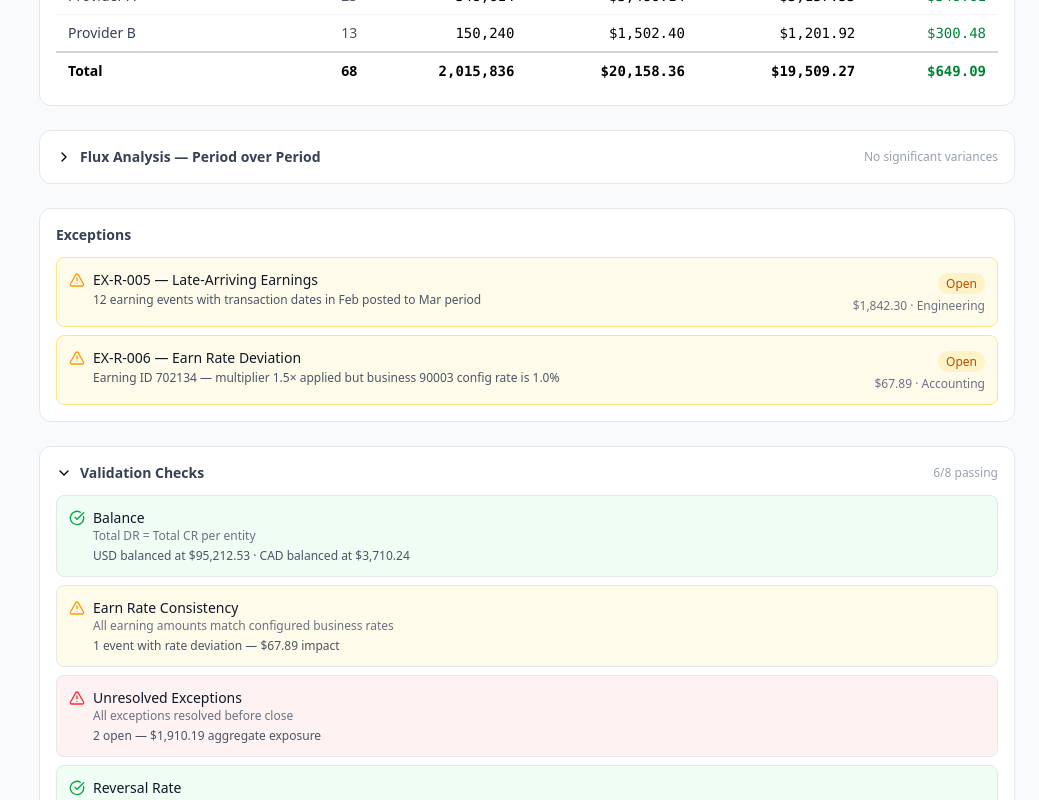
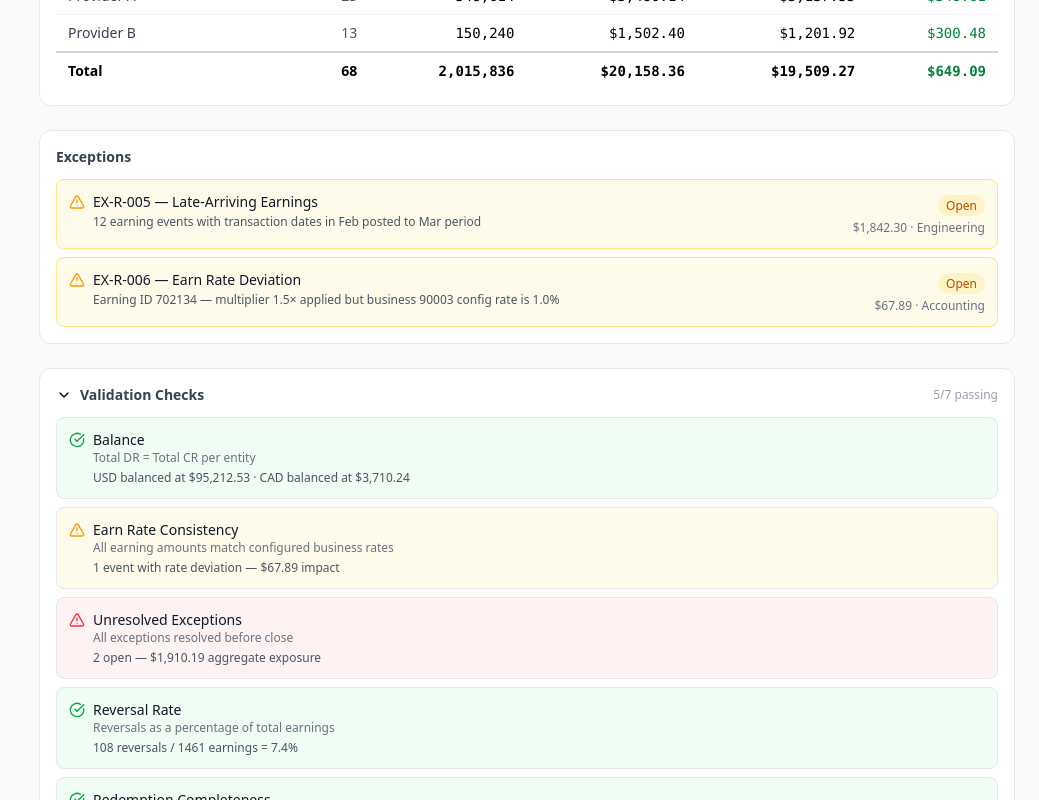
Before and after one commit to jkirihara1/ramp-case-study, a React (Vite) app in the folder part2/: page /activity in a window 1280 px wide. Shown: the part 980-1780 px from the top of the page, without its empty margins (241-1280 px from the left). Built offline with nearby package versions, Linux system fonts and the light colour scheme.

Commit message:
Remove Flux Analysis from Subledger Review

```diff
--- a/part2/src/pages/RewardsActivity.jsx
+++ b/part2/src/pages/RewardsActivity.jsx
@@ -1,5 +1,5 @@
 import { useState } from "react";
-import { CheckCircle, AlertTriangle, ChevronDown, ChevronRight, ArrowRight } from "lucide-react";
+import { CheckCircle, AlertTriangle, ChevronDown, ArrowRight } from "lucide-react";
 import { monthlyActivity, earnRateConfig, rollforward, BREAKAGE_RATE } from "../data/seedData";
 
 const fmt = (v) => new Intl.NumberFormat("en-US", { style: "currency", currency: "USD" }).format(v);
@@ -31,65 +31,16 @@ function buildAccountSummary(m) {
 }
 
 
-// ── Flux analysis (period-over-period by account) ────────────────────────────
-function computeFlux(selectedPeriod) {
-  const idx = periods.indexOf(selectedPeriod);
-  if (idx <= 0) return [];
-
-  const { usd: cu, cad: cc } = buildAccountSummary(monthlyActivity[selectedPeriod]);
-  const { usd: pu, cad: pc } = buildAccountSummary(monthlyActivity[periods[idx - 1]]);
-  const current = [...cu, ...cc];
-  const prior = [...pu, ...pc];
-
-  // Aggregate by glAccount + glName
-  const aggregate = (rows) => {
-    const map = {};
-    for (const r of rows) {
-      const key = `${r.glAccount}-${r.glName}`;
-      if (!map[key]) map[key] = { glAccount: r.glAccount, glName: r.glName, debit: 0, credit: 0 };
-      map[key].debit += r.debit;
-      map[key].credit += r.credit;
-    }
-    return map;
-  };
-
-  const currMap = aggregate(current);
-  const priorMap = aggregate(prior);
-  const allKeys = new Set([...Object.keys(currMap), ...Object.keys(priorMap)]);
-
-  const fluxRows = [];
-  for (const key of allKeys) {
-    const curr = currMap[key] || { glAccount: 0, glName: key, debit: 0, credit: 0 };
-    const pri = priorMap[key] || { debit: 0, credit: 0 };
-    const currNet = curr.debit - curr.credit;
-    const priorNet = pri.debit - pri.credit;
-    const change = currNet - priorNet;
-    const pctChange = priorNet !== 0 ? (change / Math.abs(priorNet)) * 100 : currNet !== 0 ? 100 : 0;
-
-    fluxRows.push({
-      glAccount: curr.glAccount || priorMap[key]?.glAccount,
-      glName: curr.glName,
-      current: currNet,
-      prior: priorNet,
-      change,
-      pctChange,
-      significant: Math.abs(pctChange) > 15,
-    });
-  }
-  return fluxRows.sort((a, b) => a.glAccount - b.glAccount);
-}
 
 export default function RewardsActivity({ selectedPeriod }) {
   const [filterEventType, setFilterEventType] = useState("All");
   const [filterCurrency, setFilterCurrency] = useState("All");
   const [validationsOpen, setValidationsOpen] = useState(true);
-  const [fluxOpen, setFluxOpen] = useState(false);
 
   const m = monthlyActivity[selectedPeriod];
   if (!m) return <div className="text-gray-500 p-8">No data for this period.</div>;
 
   const { usd: usdSummary, cad: cadSummary } = buildAccountSummary(m);
-  const fluxData = computeFlux(selectedPeriod);
 
   const usdDR = usdSummary.reduce((s, r) => s + r.debit, 0);
   const usdCR = usdSummary.reduce((s, r) => s + r.credit, 0);
@@ -167,19 +118,6 @@ export default function RewardsActivity({ selectedPeriod }) {
         detail: missing.length > 0
           ? `${missing.length} business(es) without config: ${missing.join(", ")}`
           : `All ${bizWithEarnings.size} businesses have active earn rate configuration`,
-      };
-    })(),
-    (() => {
-      const sigCount = fluxData.filter((f) => f.significant).length;
-      return {
-        label: "Flux Analysis",
-        desc: "Period-over-period movements >15%",
-        status: fluxData.length === 0 ? "pass" : sigCount === 0 ? "pass" : "warning",
-        detail: fluxData.length === 0
-          ? "No prior period available for comparison"
-          : sigCount === 0
-            ? "No significant variances"
-            : `${sigCount} account${sigCount !== 1 ? "s" : ""} with significant movement`,
       };
     })(),
   ];
@@ -326,56 +264,6 @@ export default function RewardsActivity({ selectedPeriod }) {
         </table>
       </div>
 
-      {/* ── Flux analysis ─────────────────────────────────────────────────────── */}
-      {fluxData.length > 0 && (
-        <div className="bg-white rounded-xl border border-gray-200 p-4">
-          <button
-            onClick={() => setFluxOpen(!fluxOpen)}
-            className="flex items-center gap-2 w-full text-left"
-          >
-            {fluxOpen ? <ChevronDown size={16} /> : <ChevronRight size={16} />}
-            <h3 className="text-sm font-semibold text-gray-700">Flux Analysis — Period over Period</h3>
-            <span className="ml-auto text-xs text-gray-400">
-              {fluxData.filter((f) => f.significant).length > 0
-                ? `${fluxData.filter((f) => f.significant).length} significant variance${fluxData.filter((f) => f.significant).length !== 1 ? "s" : ""}`
-                : "No significant variances"}
-            </span>
-          </button>
-          {fluxOpen && (
-            <div className="mt-3 overflow-x-auto">
-              <table className="w-full text-sm">
-                <thead>
-                  <tr className="text-left text-gray-500 border-b border-gray-200">
-                    <th className="px-3 py-2 font-medium">GL</th>
-                    <th className="px-3 py-2 font-medium">Account</th>
-                    <th className="px-3 py-2 font-medium text-right">Current</th>
-                    <th className="px-3 py-2 font-medium text-right">Prior</th>
-                    <th className="px-3 py-2 font-medium text-right">Change</th>
-                    <th className="px-3 py-2 font-medium text-right">%</th>
-                  </tr>
-                </thead>
-                <tbody>
-                  {fluxData.map((row, i) => (
-                    <tr key={i} className={`border-t border-gray-100 ${row.significant ? "bg-amber-50" : ""}`}>
-                      <td className="px-3 py-2 font-mono text-gray-900">{row.glAccount}</td>
-                      <td className="px-3 py-2 text-gray-700">{row.glName}</td>
-                      <td className="px-3 py-2 text-right font-mono">{fmt(row.current)}</td>
-                      <td className="px-3 py-2 text-right font-mono">{fmt(row.prior)}</td>
-                      <td className={`px-3 py-2 text-right font-mono ${row.change > 0 ? "text-red-700" : row.change < 0 ? "text-green-700" : ""}`}>
-                        {fmt(row.change)}
-                      </td>
-                      <td className={`px-3 py-2 text-right font-mono ${row.significant ? "font-semibold text-amber-700" : ""}`}>
-                        {row.pctChange.toFixed(1)}%
-                      </td>
-                    </tr>
-                  ))}
-                </tbody>
-              </table>
-            </div>
-          )}
-        </div>
-      )}
-
       {/* ── Exceptions ────────────────────────────────────────────────────────── */}
       {m.exceptions.length > 0 && (
         <div className="bg-white rounded-xl border border-gray-200 p-4">
```
